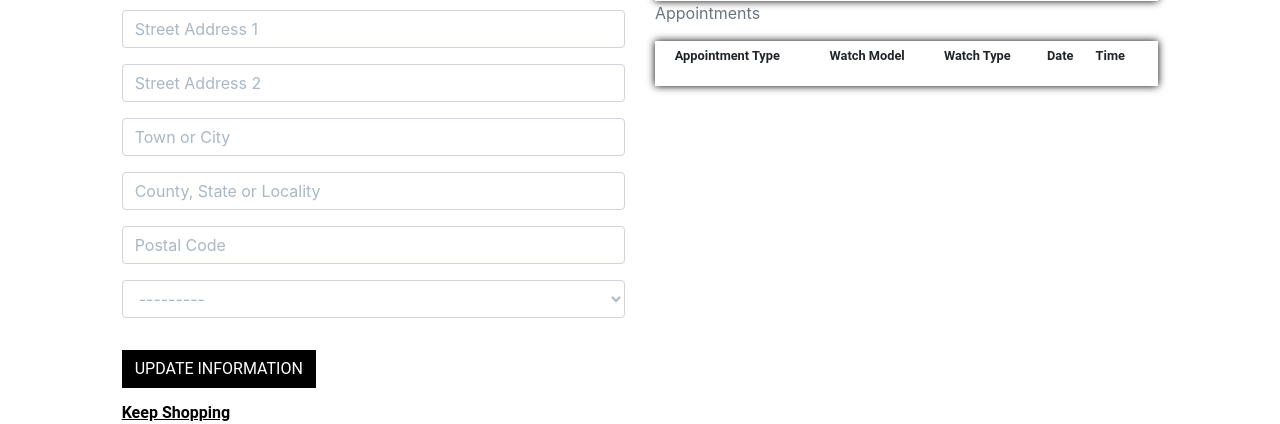
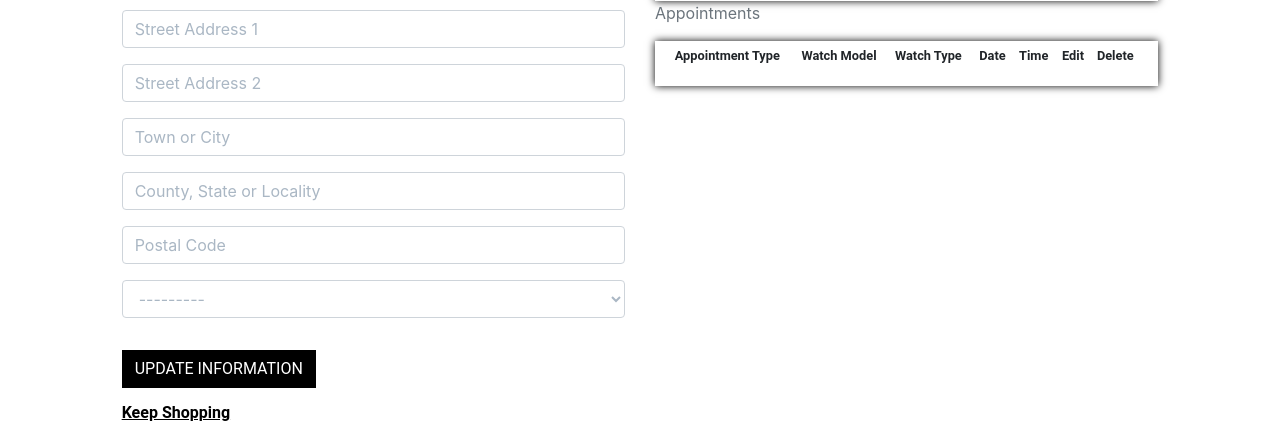
Before and after one commit to Bealby/grandpas-pocket-watch-shop, a Django app: page /profile/ in a window 1280 px wide. Shown: the part 420-844 px from the top of the page. Run offline with Django 3.2, Linux system fonts and the light colour scheme; the visitor is signed in with stand-in values (Sample User, id 1); data comes from the database, SQL or seed files in the repository; data that the repository does not hold is empty; some libraries are stand-ins or nearby versions.

Commit message:
Added Edit/delete icons in profile.html

```diff
--- a/profiles/templates/profiles/profile.html
+++ b/profiles/templates/profiles/profile.html
@@ -80,13 +80,20 @@
                                         <th class="small"><span style="font-weight: bold;">Watch Type</span></th>
                                         <th class="small"><span style="font-weight: bold;">Date</span></th>
                                         <th class="small"><span style="font-weight: bold;">Time</span></th>
+                                        <th class="small"><span style="font-weight: bold;">Edit</span></th>
+                                        <th class="small"><span style="font-weight: bold;">Delete</span></th>
                                     </tr>
                                 </thead>
                                 <tbody>
                                     {% for appointment in appointments %}
                                     <tr>
+                                        <td class="small">{{ appointment.appointment_type }}</td>
+                                        <td class="small">{{ appointment.watch_model }}</td>
+                                        <td class="small">{{ appointment.watch_type }}</td>
                                         <td class="small">{{ appointment.date }}</td>
-                                        <td></td>
+                                        <td class="small">{{ appointment.time }}</td>
+                                        <td class="small"><a href="">Edit</a></td>
+                                        <td class="small"><a href="">Delete</a></td>
                                     </tr>
                                     {% endfor %}
                                 </tbody>
```
